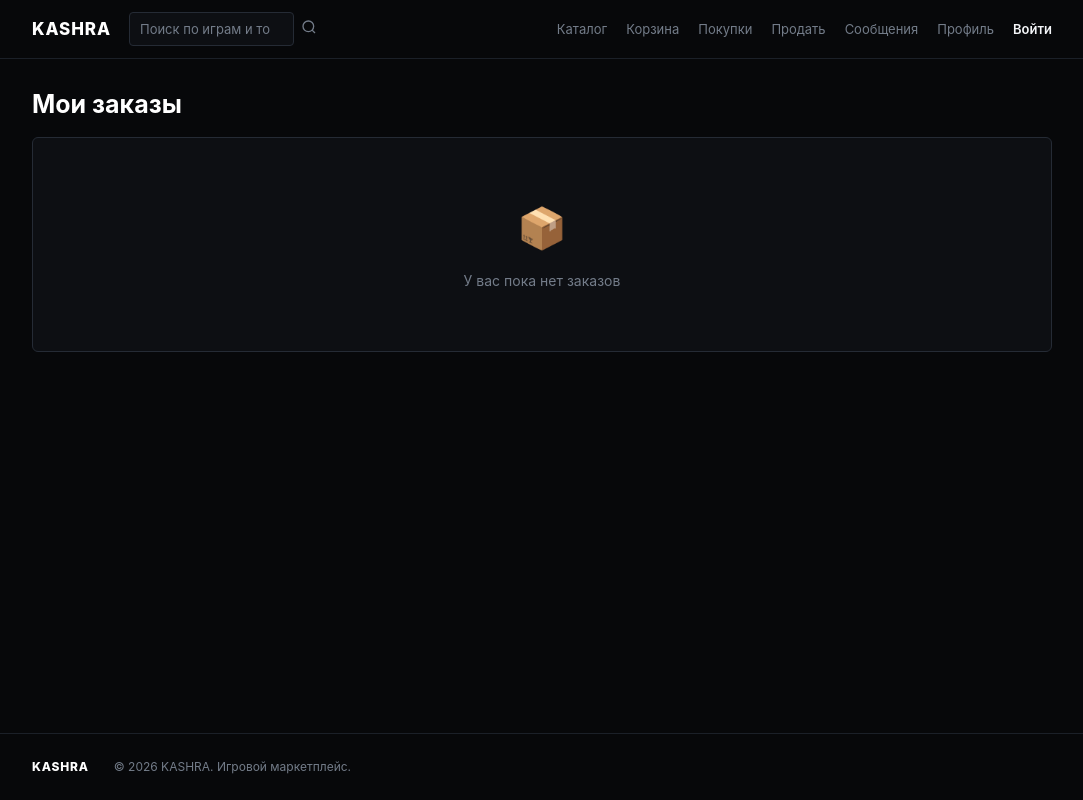
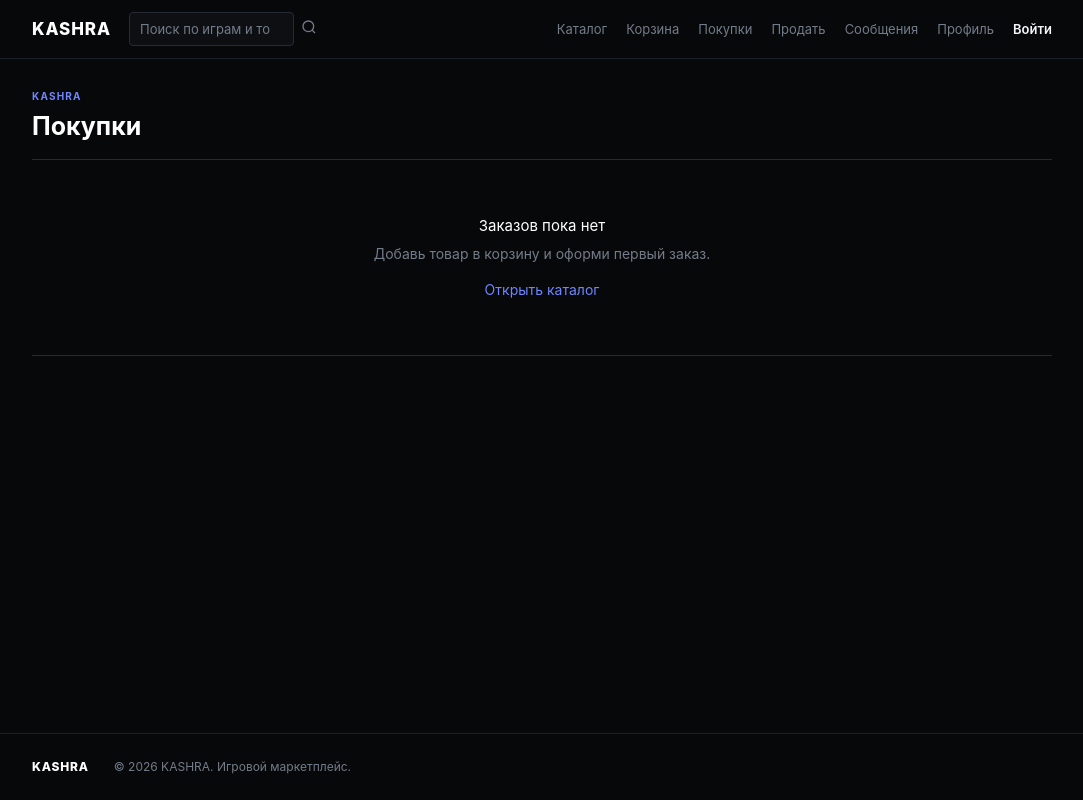
Before and after one commit to danylokadomtseveu-wq/kashra-marketplace, a Next.js app in the folder apps/web/: page /orders in a window 1280 px wide. Shown: the whole page, without its empty margins (98-1181 px from the left). Built offline with nearby package versions, Linux system fonts and the light colour scheme.

Commit message:
feat: connect cart checkout to local order history

```diff
--- a/apps/web/src/app/orders/page.tsx
+++ b/apps/web/src/app/orders/page.tsx
@@ -1,20 +1,5 @@
-export default function OrdersPage() {
-  return (
-    <div>
-      <div className="page-header">
-        <h1 className="page-title">Мои заказы</h1>
-      </div>
-      <div style={{
-        background: "var(--surface)",
-        border: "1px solid var(--border)",
-        borderRadius: 6,
-        textAlign: "center",
-        padding: 60,
-        color: "var(--text-3)",
-      }}>
-        <div style={{ fontSize: 40, marginBottom: 12 }}>📦</div>
-        <p style={{ fontSize: 14 }}>У вас пока нет заказов</p>
-      </div>
-    </div>
-  )
-}
+"use client"
+import Link from "next/link"
+import { useEffect,useState } from "react"
+type Item={id:string;title:string;price:string;qty:number};type Order={id:string;date:string;total:number;items:Item[]}
+export default function OrdersPage(){const[orders,setOrders]=useState<Order[]>([]);const[cart,setCart]=useState<Item[]>([]);useEffect(()=>{setOrders(JSON.parse(localStorage.getItem("kashra-orders")??"[]"));setCart(JSON.parse(localStorage.getItem("kashra-cart")??"[]"))},[]);function checkout(){if(!cart.length)return;const order={id:`KSH-${Date.now().toString().slice(-8)}`,date:new Date().toLocaleString("ru-RU"),total:cart.reduce((s,x)=>s+Number(x.price)*x.qty,0),items:cart};const next=[order,...orders];localStorage.setItem("kashra-orders",JSON.stringify(next));localStorage.removeItem("kashra-cart");setOrders(next);setCart([])}return <div><div className="page-header"><div><div className="page-kicker">KASHRA</div><h1 className="page-title">Покупки</h1></div>{cart.length>0&&<button className="buy-btn" onClick={checkout}>Оформить заказ из корзины</button>}</div>{orders.length===0?<div className="empty-state"><div className="empty-state-title">Заказов пока нет</div><div>Добавь товар в корзину и оформи первый заказ.</div><Link href="/catalog" className="empty-state-link">Открыть каталог</Link></div>:<div className="message-list">{orders.map(o=><div className="message-row" key={o.id}><div><div className="message-title">{o.id}</div><div className="message-meta">{o.date} · {o.items.length} товар(а)</div></div><strong>{o.total.toLocaleString("ru-RU")} ₽</strong></div>)}</div>}</div>}
```
